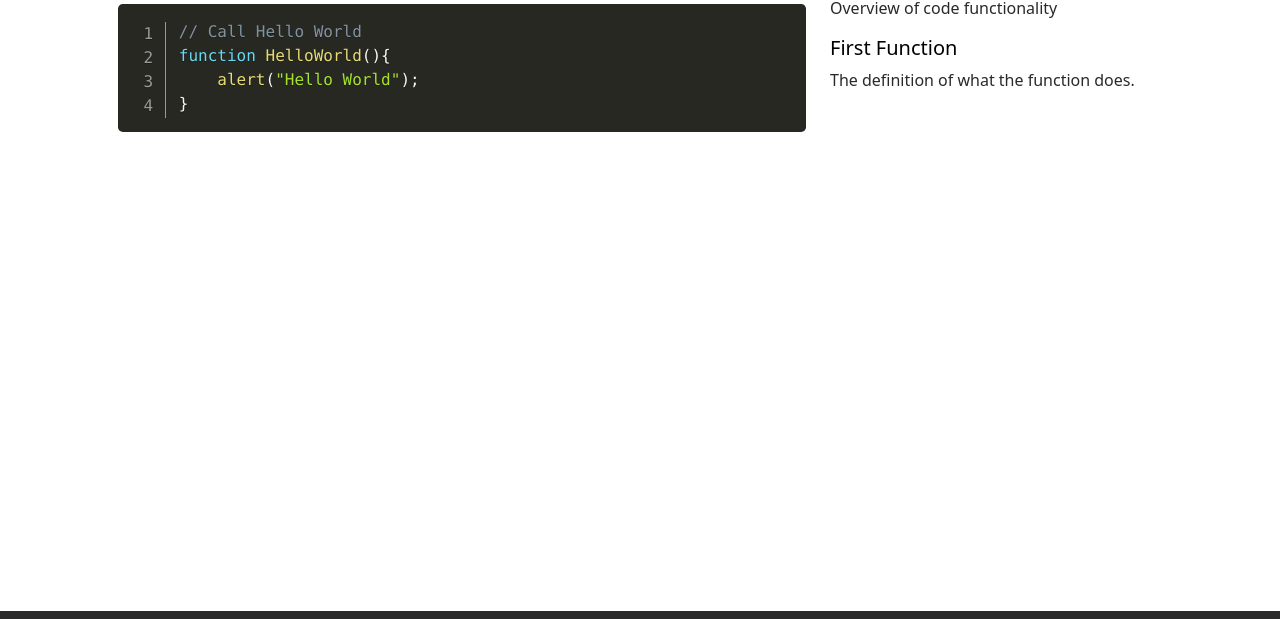
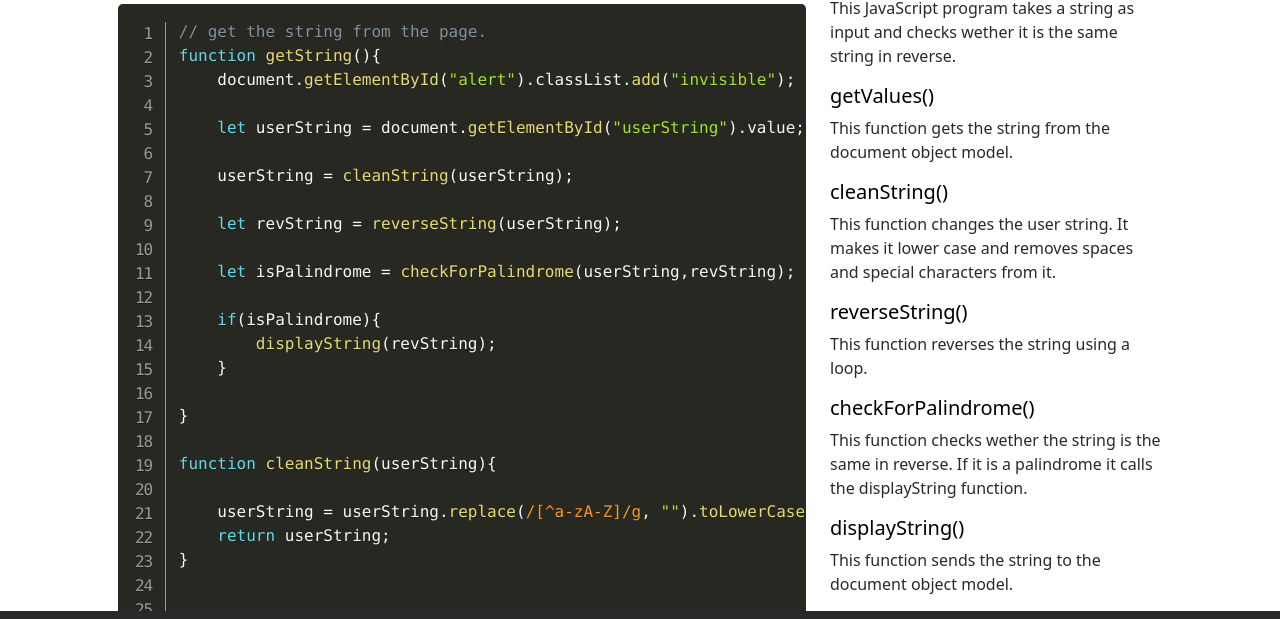
Before and after one commit to Ghatazhak/RADAR, a plain HTML site: page code.html in a window 1280 px wide. Shown: the part 123-742 px from the top of the page. Drawn offline with nearby package versions, Linux system fonts and the light colour scheme; a web font is replaced by a local one.

Commit message:
Done with my version.

```diff
--- a/code.html
+++ b/code.html
@@ -31,7 +31,7 @@
     <!-- Nav Section -->
     <nav class="navbar navbar-expand-md navbar-dark fixed-top bg-dark">
       <div class="container-fluid">
-        <a class="navbar-brand" href="/index.html">RADAR</a>
+        <a class="navbar-brand logoFont" href="/index.html">RADAR</a>
         <button
           class="navbar-toggler"
           type="button"
@@ -70,25 +70,89 @@
     <!-- Main Section -->
     <main class="flex-shrink-0">
       <div class="container py-4 px-5 mt-5">
-        <h2 class="border-1 border-bottom border-dark">
+        <h2 class="border-1 border-bottom border-dark logoFont">
           The Code for RADAR
         </h2>
         <div class="row row-cols-1 row-cols-lg-2">
           <div class="col-lg-8">
             <pre class="line-numbers"><code class="language-javascript">
                     <!-- Code Goes here -->
-                    // Call Hello World
-                    function HelloWorld(){
-                        alert("Hello World");
+                    // get the string from the page.
+                    function getString(){
+                        document.getElementById("alert").classList.add("invisible");
+
+                        let userString = document.getElementById("userString").value;
+
+                        userString = cleanString(userString);
+
+                        let revString = reverseString(userString);
+
+                        let isPalindrome = checkForPalindrome(userString,revString);
+
+                        if(isPalindrome){
+                            displayString(revString);
+                        }
+
                     }
+
+                    function cleanString(userString){
+
+                        userString = userString.replace(/[^a-zA-Z]/g, "").toLowerCase();
+                        return userString;
+                    }
+
+
+                    function checkForPalindrome(userString,revString){
+                        if(userString == revString){
+                            return true;
+                        } else{
+                            return false;
+                        }
+                    }
+
+
+                    function reverseString(userString){
+
+                        let revString = "";
+
+                        for (let index = userString.length - 1; index >= 0; index--) {
+
+                            revString += userString[index];
+                        }
+
+                        return revString;
+                    }
+
+                    function displayString(revString){
+                        document.getElementById("message").innerHTML = `Your string is a palindrome: ${revString}`;
+
+                        document.getElementById("alert").classList.remove("invisible");
+                    }
+
                 </code>
                 </pre>
           </div>
           <div class="col-lg-4">
-            <p>Overview of code functionality</p>
-            <h5>First Function</h5>
+            <p>This JavaScript program takes a string as input and checks wether it is the same string in reverse.</p>
+            <h5>getValues()</h5>
             <p>
-              The definition of what the function does.
+              This function gets the string from the document object model.
+            </p>
+            <h5>cleanString()</h5>
+            <p>
+              This function changes the user string. It makes it lower case and removes spaces and special characters from it.
+            </p>
+            <h5>reverseString()</h5>
+            <p>
+              This function reverses the string using a loop.
+            </p>
+            <h5>checkForPalindrome()</h5>
+            <p>
+              This function checks wether the string is the same in reverse. If it is a palindrome it calls the displayString function.
+            </p>
+            <h5>displayString()</h5>
+            <p>
+              This function sends the string to the document object model.
             </p>
           </div>
         </div>
```
Also changed, not shown: app.html (+3 -3 lines), js/site.js (+33 -3 lines).
